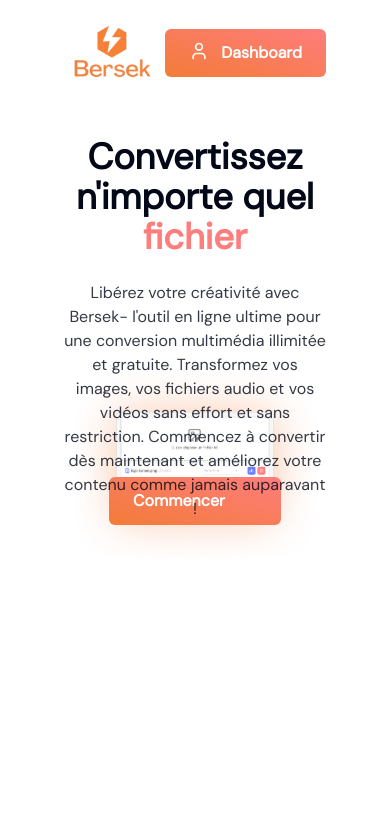
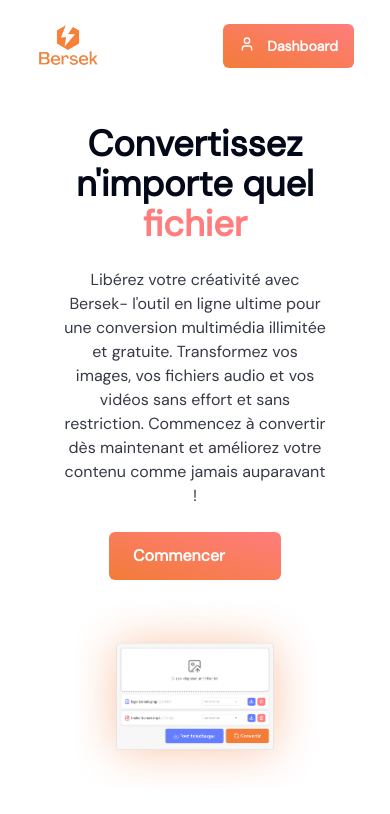
Before and after one commit to darlino/barsek, a Next.js app: page / in a window 390 px wide. Shown: the top 814 px of the page. Built offline with nearby package versions, Linux system fonts and the light colour scheme.

Commit message:
Correct responsive

```diff
--- a/src/app/page.tsx
+++ b/src/app/page.tsx
@@ -9,7 +9,7 @@ export default function Home() {
   return (
     <main className="flex  min-h-screen container  max-w-4xl lg:max-w-6xl 2xl:max-w-7xl flex-col spac-y-2">
       <Navbar />
-      <div className="flex flex-col lg:px-24 -space-y-20 p-8">
+      <div className="flex flex-col lg:px-24 space-y-3 lg:-space-y-20 p-8">
         <div className="space-y-6">
           <h1 className="lg:text-6xl font-bold text-center text-4xl text-slate-80 ">
             Convertissez n'importe quel{" "}
@@ -29,12 +29,12 @@ export default function Home() {
           src="/images/hero.png"
           width={1200}
           height={1200}
-          className="w-full  h-full object-cover mx-auto"
+          className="w-full lg:order-1 order-2 h-full object-cover mx-auto"
           alt=""
         />
         <Link
           href="/dashboard"
-          className="py-3 px-6 mx-auto group transition-all cursor-pointer p-4 text-white flex my-auto rounded-md space-x-3  bg-gradient-to-tr from-primary to-third"
+          className="py-3 justify-center lg:order-2 order-1 px-6 mx-auto group transition-all cursor-pointer p-4 text-white flex my-auto rounded-md space-x-3  bg-gradient-to-tr from-primary to-third"
         >
           <p className=" font-bold">Commencer</p>
           <ArrowRight
--- a/src/components/layouts/Navbar.tsx
+++ b/src/components/layouts/Navbar.tsx
@@ -10,29 +10,29 @@ type Props = {
 
 const Navbar: FC<Props> = ({ exit = false }) => {
   return (
-    <nav className="flex justify-between w-full py-6 lg:px-24 px-8">
+    <nav className="flex justify-between w-full py-6 lg:px-24 px-1">
       <Image
         alt="logo"
         width={1200}
         height={1200}
-        className="w-24  object-cover"
+        className="lg:w-24 w-16  object-cover"
         src="/images/logo.png"
       />
       {!exit ? (
         <Link
           href="/dashboard"
-          className="py-3 px-6 cursor-pointer p-4 text-white flex my-auto rounded-md space-x-3  bg-gradient-to-tr from-primary to-third"
+          className="py-3 px-4 cursor-pointer p-4 text-white flex my-auto rounded-md space-x-3  bg-gradient-to-tr from-primary to-third"
         >
-          <User size={"20"} />
-          <p className=" font-bold">Dashboard</p>
+          <User size={"16"} />
+          <p className="text-sm font-bold">Dashboard</p>
         </Link>
       ) : (
         <Link
           href="/"
           className="py-3 px-6 cursor-pointer p-4 text-white flex my-auto rounded-md space-x-3   bg-third"
         >
-          <LogOut size={"20"} />
-          <p className=" font-bold">Sortir</p>
+          <LogOut size={"16"} />
+          <p className=" font-bold text-sm">Sortir</p>
         </Link>
       )}
     </nav>
```
